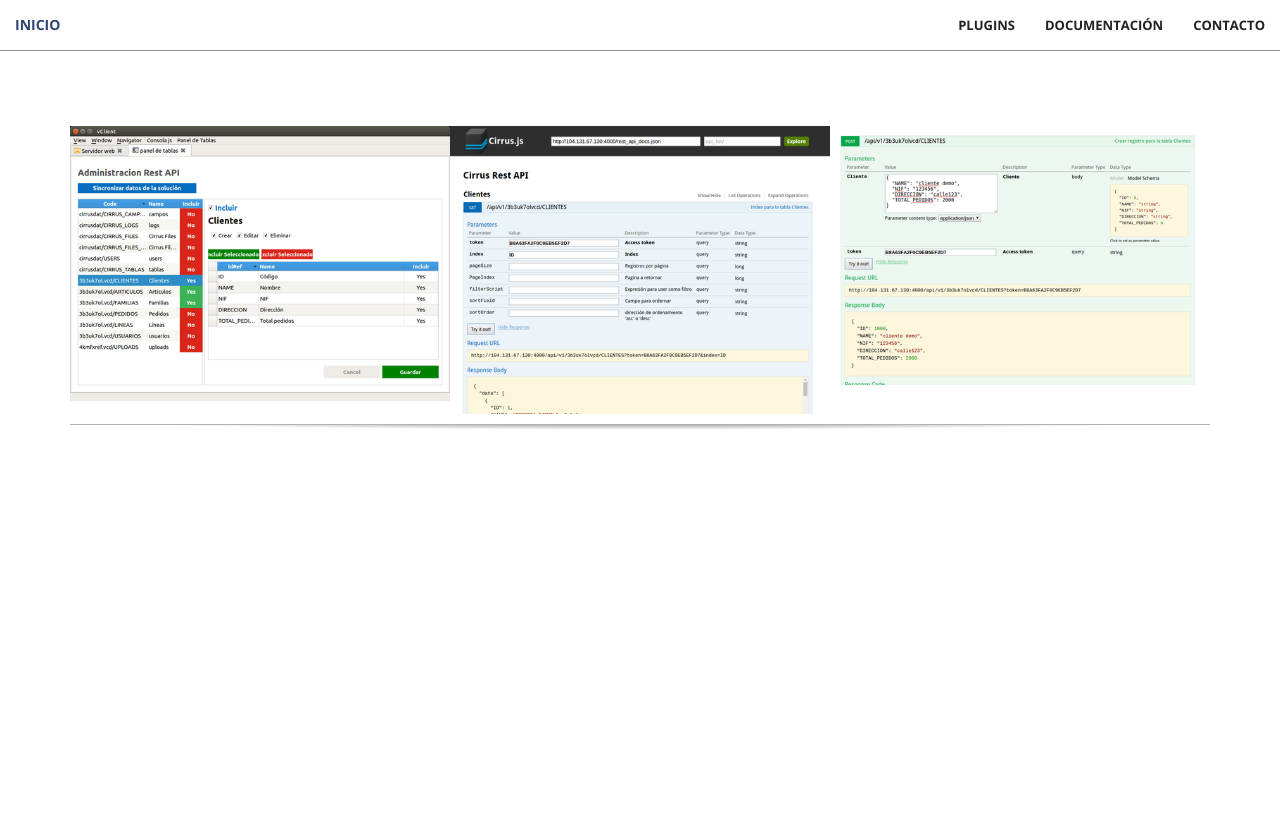
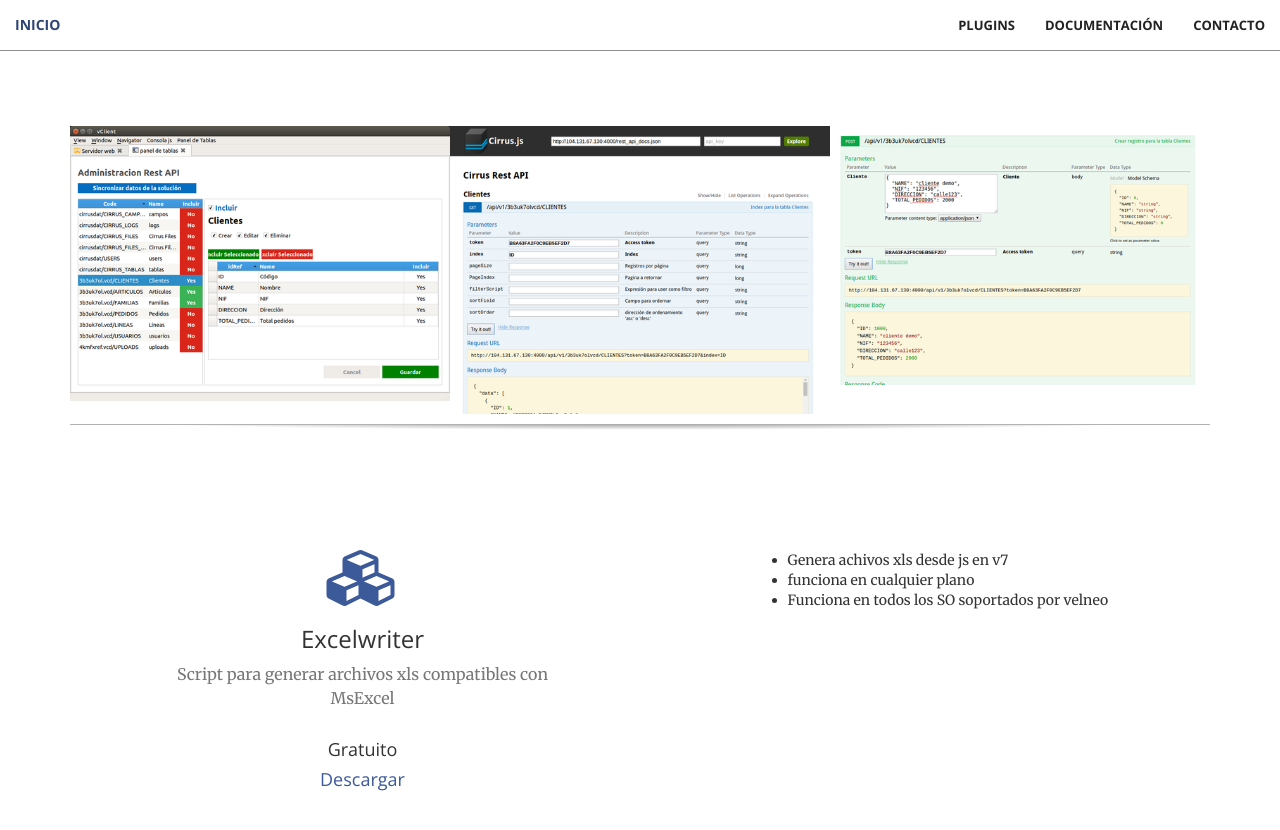
Before and after one commit to Heavyblade/cirrus, a Jekyll site: the page built from plugins.html, in a window 1280 px wide and 900 px high, scrolled down 7607 px. Shown: the top 830 px of the window. Built offline with Jekyll 4.4.1, drawn with Linux system fonts in a browser that asks for light colours; before the commit the page ends 8037 px from its top, so only the background shows below that.

Commit message:
Adding excelwritter

```diff
--- a/_includes/plugins.html
+++ b/_includes/plugins.html
@@ -602,3 +602,28 @@
     </div>
 </section>
 <div class="line"></div>
+<section id="services">
+    <div id="excelwritter" class="container">
+        <div class="row">
+            <div class="col-lg-6 col-md-12 text-center">
+                <div class="service-box">
+                    <i class="fa fa-4x fa-cubes wow bounceIn text-primary"></i>
+                    <h3>Excelwriter</h3>
+                    <p class="text-muted">Script para generar archivos xls compatibles con MsExcel</p>
+                    </br>
+                    <h4>Gratuito</h4>
+                    <h4><a href="https://app.box.com/s/072bjfz0bvxs6w6ikcz6">Descargar</a></h4>
+                </div>
+            </div>
+            <div class="col-lg-6 col-md-12 text-center">
+                <div class="service-box">
+                  <ul id="cirrusDatList">
+                    <li>Genera achivos xls desde js en v7</li>
+                    <li>funciona en cualquier plano</li>
+                    <li>Funciona en todos los SO soportados por velneo</li>
+                  </ul>
+                </div>
+            </div>
+        </div>
+    </div>
+</section>
```
Also changed, not shown: 3 other files.
